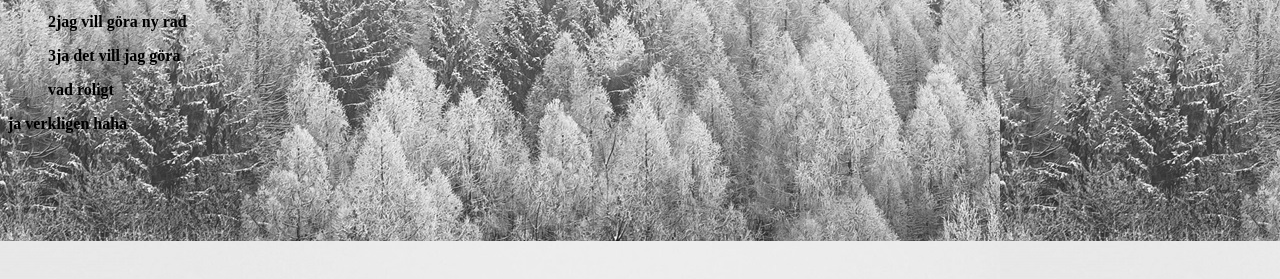
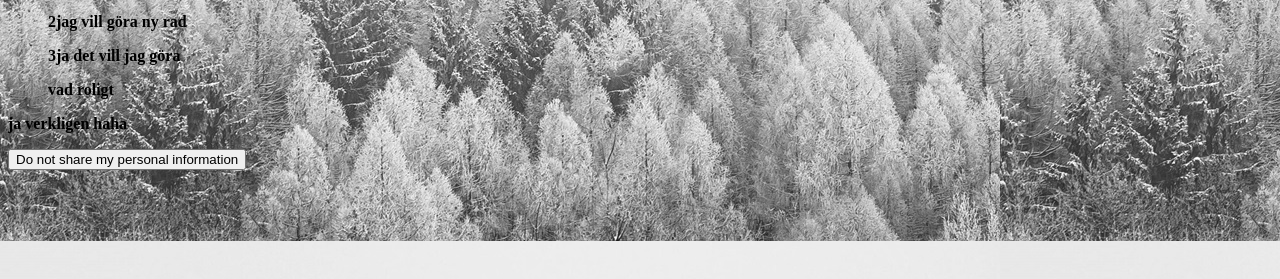
Before and after one commit to AmandaLesnik/my-first-project, a plain HTML site: page index.html in a window 1280 px wide. Shown: the part 435-714 px from the top of the page. Drawn offline with Linux system fonts and the light colour scheme.

Commit message:
Update index.html

```diff
--- a/index.html
+++ b/index.html
@@ -19,5 +19,10 @@
     <p>vad roligt</p>
     </ol>
     <p>ja verkligen haha</p>
+    <footer>
+        <button type="button" class="Link--secondary underline-on-hover border-0 p-0 color-bg-transparent" data-action="click:cookie-consent-link#showConsentManagement" data-analytics-event="{&quot;location&quot;:&quot;footer&quot;,&quot;action&quot;:&quot;dont_share_info&quot;,&quot;context&quot;:&quot;subfooter&quot;,&quot;tag&quot;:&quot;link&quot;,&quot;label&quot;:&quot;dont_share_info_link_subfooter_footer&quot;}">
+      Do not share my personal information
+    </button>
+    </footer>
 </body>
 </html>
```
